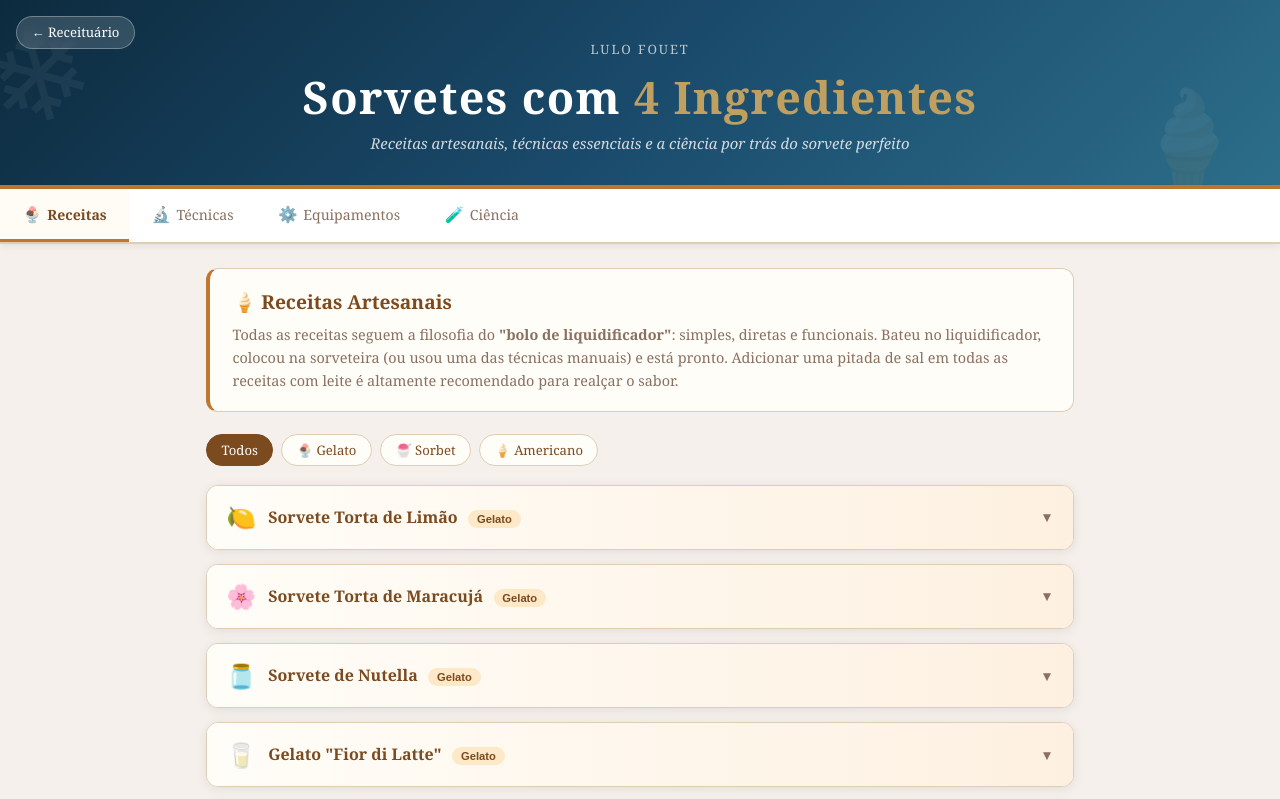
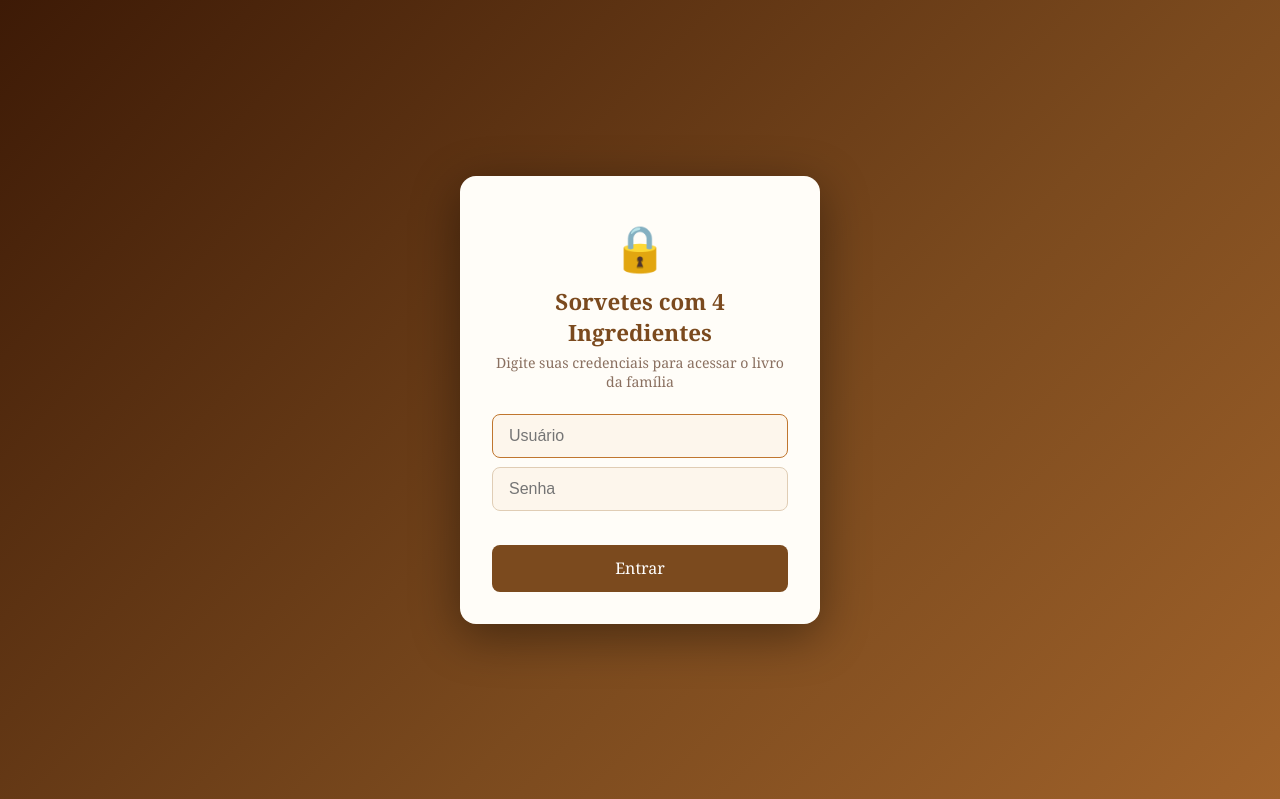
Before and after one commit to beltkim/recipes, a plain HTML site: page docs/icecreams.html in a window 1280 px wide. Shown: the top 799 px of the page. Drawn offline with Linux system fonts and the light colour scheme.

Commit message:
icecreams: require login; refresh deploy and login docs
The ice cream page now shows the same login overlay as the cookbook and
shares its session flag, so logging in on either page unlocks both.

CLAUDE.md and README described a gh-pages branch and a PASS_HASH that no
longer exist: the site is served from main's docs/ folder and login goes
through the external auth service. Also drop the old password from README.

Co-Authored-By: Claude Opus 5.5 <noreply@anthropic.com>

```diff
--- a/docs/icecreams.html
+++ b/docs/icecreams.html
@@ -298,9 +298,58 @@
     .machine-table th, .machine-table td { padding:.45rem .6rem; }
     .tab-btn { padding:.75rem .9rem; font-size:.8rem; }
   }
+  /* ── LOGIN OVERLAY ── */
+  #login-overlay {
+    position:fixed; inset:0; z-index:9999;
+    background: linear-gradient(135deg, #3d1a06 0%, #7b4a1e 60%, #a0622a 100%);
+    display:flex; align-items:center; justify-content:center;
+    padding:1.5rem;
+  }
+  #login-overlay.hidden { display:none; }
+  .login-box {
+    background:#fffdf8; border-radius:16px; padding:2.5rem 2rem 2rem;
+    max-width:360px; width:100%; text-align:center;
+    box-shadow:0 12px 48px rgba(0,0,0,.4);
+  }
+  .login-box .lock { font-size:2.8rem; margin-bottom:.6rem; }
+  .login-box h2 { color:var(--brown); font-size:1.4rem; margin-bottom:.3rem; }
+  .login-box p  { color:var(--muted); font-size:.88rem; margin-bottom:1.4rem; }
+  .login-box input {
+    width:100%; padding:.75rem 1rem; border:1.5px solid var(--border);
+    border-radius:8px; font-size:1rem; color:var(--text);
+    background:#fdf6ec; outline:none; margin-bottom:.3rem;
+    transition:border-color .2s;
+  }
+  .login-box input:focus { border-color:var(--accent); }
+  .login-error { color:#c0392b; font-size:.82rem; min-height:1.1rem; margin-bottom:.7rem; }
+  .login-box button {
+    width:100%; padding:.8rem; background:var(--brown); color:#fff;
+    border:none; border-radius:8px; font-size:1rem; cursor:pointer;
+    transition:background .2s; font-family:inherit;
+  }
+  .login-box button:hover { background:var(--accent); }
+  .login-box button:active { transform:scale(.98); }
+
 </style>
 </head>
 <body>
+
+<!-- ── LOGIN OVERLAY ── -->
+<div id="login-overlay">
+  <div class="login-box">
+    <div class="lock">🔒</div>
+    <h2>Sorvetes com 4 Ingredientes</h2>
+    <p>Digite suas credenciais para acessar o livro da família</p>
+    <input type="text" id="user-input" placeholder="Usuário" autocomplete="username"
+           onkeydown="if(event.key==='Enter') document.getElementById('pw-input').focus()"
+           style="margin-bottom:.6rem">
+    <input type="password" id="pw-input" placeholder="Senha" autocomplete="current-password"
+           onkeydown="if(event.key==='Enter') tryLogin()">
+    <div class="login-error" id="pw-error"></div>
+    <button id="login-btn" onclick="tryLogin()">Entrar</button>
+  </div>
+</div>
+
 
 <header>
   <a href="cookbook.html" class="back-btn">← Receituário</a>
@@ -1532,6 +1581,58 @@
       }
     });
   }
+
+  // ── LOGIN ──────────────────────────────────────────────────────────────────
+  const AUTH_URL = 'https://api-auth-y887.onrender.com/ghpages/login';
+
+  async function tryLogin() {
+    const username = document.getElementById('user-input').value.trim();
+    const password = document.getElementById('pw-input').value;
+    const errEl    = document.getElementById('pw-error');
+    const btn      = document.getElementById('login-btn');
+
+    if (!username) {
+      errEl.textContent = '❌ Preencha o usuário.';
+      document.getElementById('user-input').focus();
+      return;
+    }
+    if (!password) {
+      errEl.textContent = '❌ Preencha a senha.';
+      document.getElementById('pw-input').focus();
+      return;
+    }
+
+    btn.disabled = true;
+    btn.textContent = 'Entrando…';
+    errEl.textContent = '';
+
+    try {
+      const credentials = btoa(username + ':' + password);
+      const res = await fetch(AUTH_URL, {
+        method: 'POST',
+        headers: { 'Authorization': 'Basic ' + credentials }
+      });
+      if (res.ok) {
+        sessionStorage.setItem('auth', '1');
+        document.getElementById('login-overlay').classList.add('hidden');
+      } else {
+        errEl.textContent = '❌ Usuário ou senha incorretos.';
+        document.getElementById('pw-input').value = '';
+        document.getElementById('pw-input').focus();
+      }
+    } catch {
+      errEl.textContent = '⚠️ Erro de conexão. Tente novamente.';
+    } finally {
+      btn.disabled = false;
+      btn.textContent = 'Entrar';
+    }
+  }
+
+  if (sessionStorage.getItem('auth') !== '1') {
+    setTimeout(() => document.getElementById('user-input').focus(), 50);
+  } else {
+    document.getElementById('login-overlay').classList.add('hidden');
+  }
 </script>
 </body>
 </html>
```
Also changed, not shown: 2 other files.
